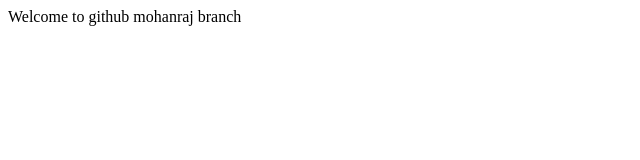
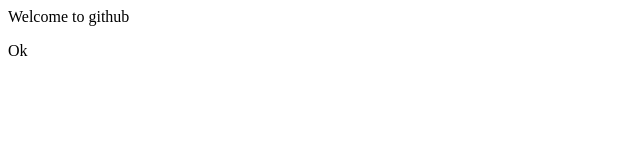
Before and after one commit to MohanRajRaman/project1, a plain HTML site: page index.html in a window 1280 px wide. Shown: the whole page, without its empty margins (0-640 px from the left). Drawn offline with Linux system fonts and the light colour scheme.

Commit message:
Update index.html
mohanraj

```diff
--- a/index.html
+++ b/index.html
@@ -5,6 +5,7 @@
   <title>Document</title>
 </head>
 <body>
-   Welcome to github mohanraj branch
+   Welcome to github
+  <p>Ok</p>
 </body>
 </html>
```
